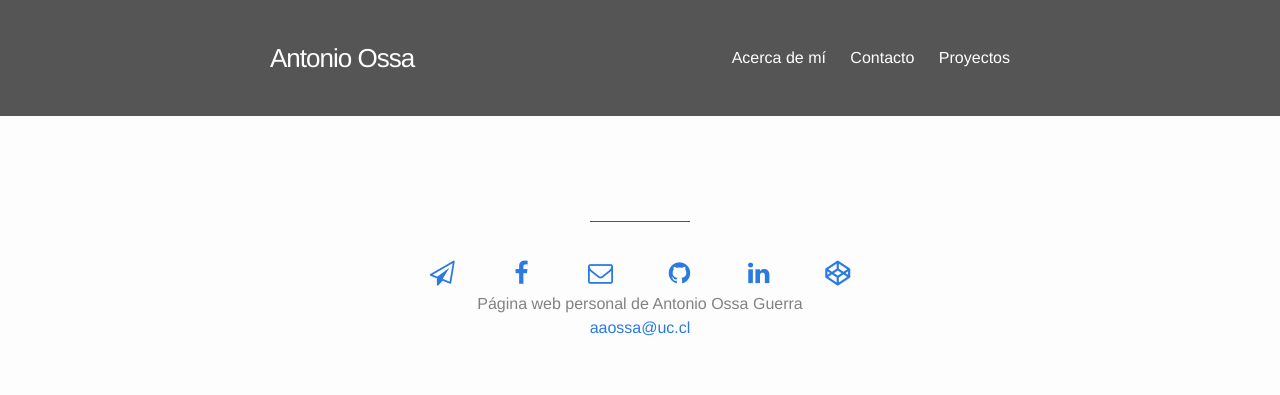
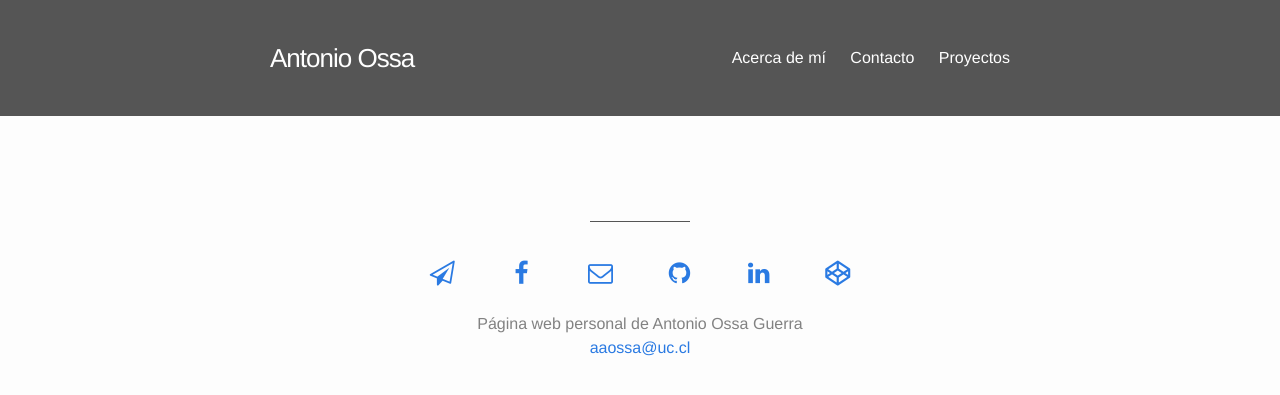
Before and after one commit to Normatica/aaossa.github.io, a Jekyll site: the page built from index.html, in a window 1280 px wide. Shown: the top 395 px of the page. Built offline with Jekyll 4.4.1, drawn with Linux system fonts in a browser that asks for light colours; nearby versions of some CDN libraries.

Commit message:
Footer is ready :grin:

```diff
--- a/_sass/_base.scss
+++ b/_sass/_base.scss
@@ -185,6 +185,14 @@ pre {
 }
 
 /*
+* Footer bottom
+*/
+.footer-bottom {
+    padding-top: 20px;
+}
+
+
+/*
 * Footer icons
 */
 .footer-social {
```
